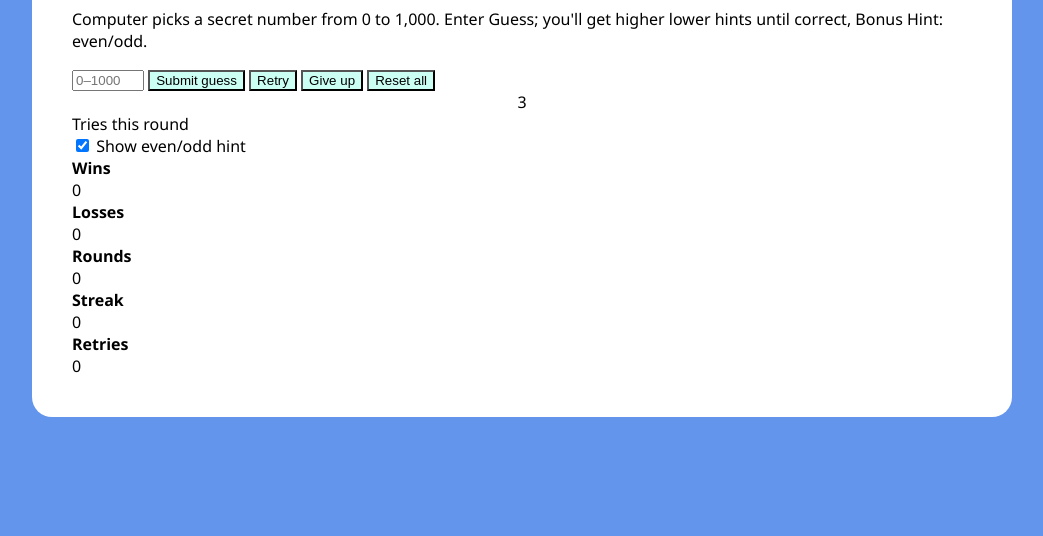
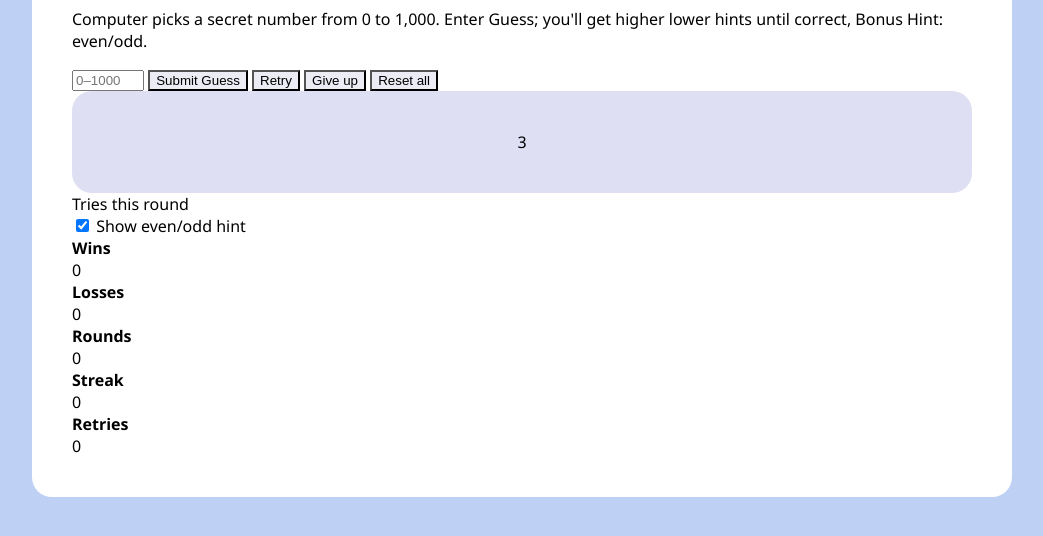
Before and after one commit to Academy-of-Innovative-Technology/even-odd-high-low-game-user-not-found, a plain HTML site: page index.html in a window 1280 px wide. Shown: the part 166-702 px from the top of the page, without its empty margins (118-1161 px from the left). Drawn offline with Linux system fonts and the light colour scheme.

Commit message:
latest update

```diff
--- a/index.html
+++ b/index.html
@@ -15,7 +15,7 @@
 </div>
 
 <input type="number" id="guess" min="0" max="1000" placeholder="0–1000">
-<Button>Submit guess </Button>
+<Button>Submit Guess </Button>
 <Button>Retry</Button>
 <Button>Give up</Button>
 <Button>Reset all</Button>
--- a/style.css
+++ b/style.css
@@ -1,7 +1,7 @@
 body {
 font-family: 'Segoe UI', Tahoma, Geneva, Verdana, sans-serif;
 padding: 40px 20px;
-background: cornflowerblue;
+background: rgb(190, 209, 245);
 }
 
 .container {
@@ -14,10 +14,20 @@ border-radius: 20px;
 }
 
 button{
-background-color: rgba(162, 255, 235, 0.546);
+background-color: rgba(216, 216, 233, 0.475);
 }
 
 .num{
 display: flex;
 justify-content: center;
 }
+
+.num{
+max-width: 900px;
+margin: 0 auto;
+background-color: rgba(186, 187, 227, 0.475);
+;
+padding: 40px;
+border-radius: 20px;
+
+}
```
